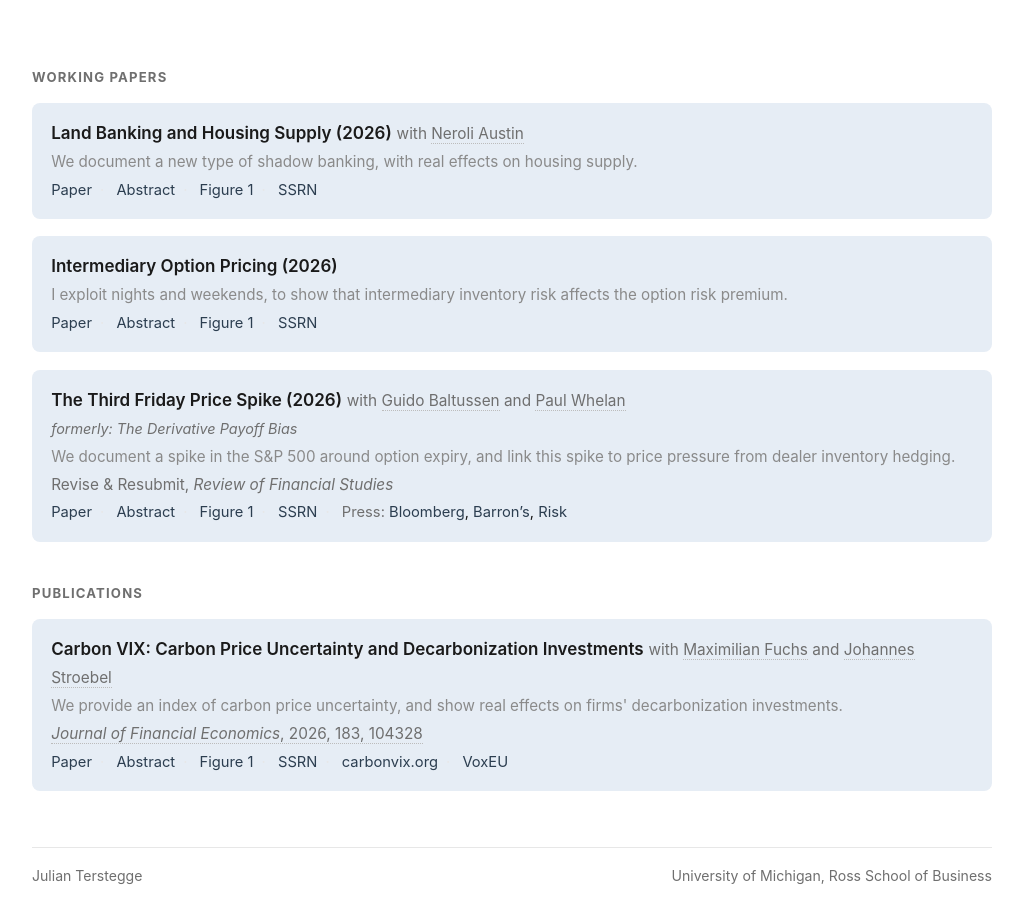
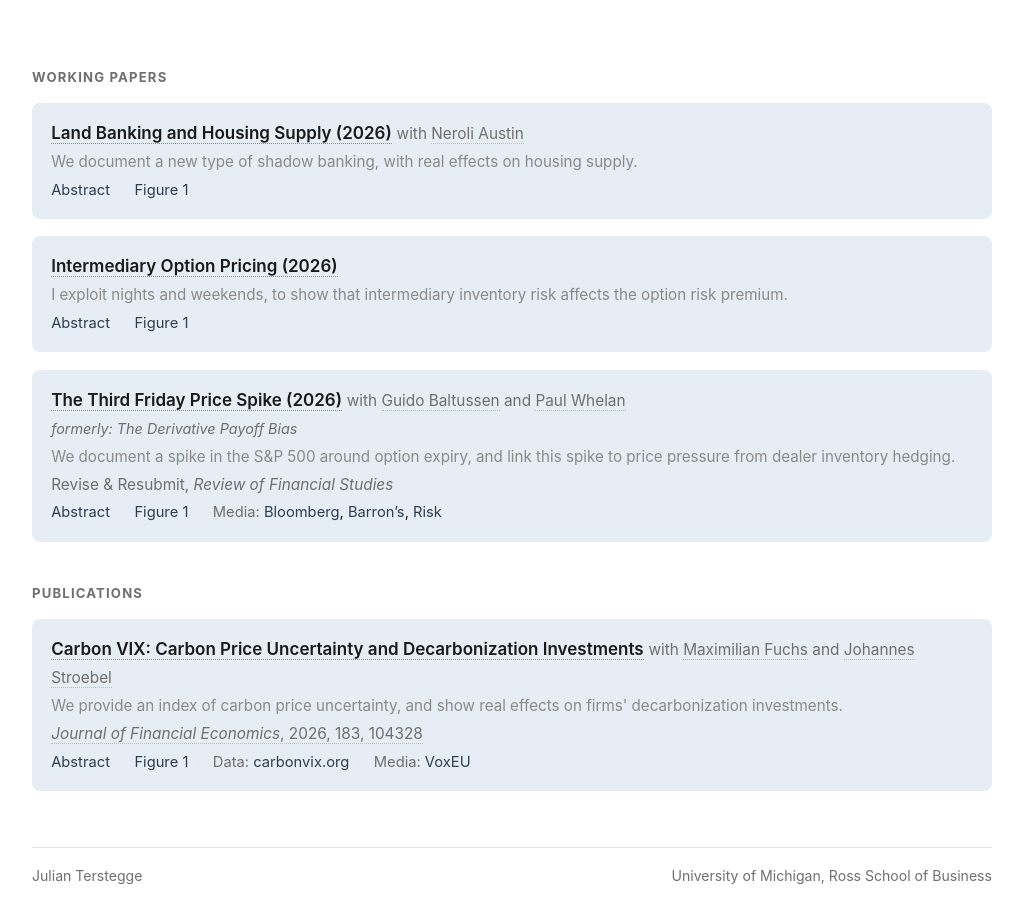
Before and after one commit to julianterstegge/julianterstegge.github.io, a plain HTML site: page index.html in a window 1280 px wide. Shown: the part 705-1628 px from the top of the page, without its empty margins (128-1151 px from the left). Drawn offline with Linux system fonts and the light colour scheme.

Commit message:
Link paper titles to SSRN and drop the Paper and SSRN buttons; label Data and Media links
Co-Authored-By: Claude Fable 5.2 <noreply@anthropic.com>

```diff
--- a/css/style.css
+++ b/css/style.css
@@ -142,6 +142,14 @@ h2.page-title {
   border-radius: 8px;
 }
 .pub-title { font-weight: 600; color: var(--ink); }
+/* The title links to the paper on SSRN (there is no separate Paper or SSRN
+   button). It keeps the bold ink look; a dotted underline, the site's idiom
+   for a mellow link, shows that it is clickable, and turns solid on hover */
+.pub-title a {
+  color: inherit;
+  border-bottom: 1px dotted #8a8a8a;
+}
+.pub-title a:hover { color: var(--link-h); border-bottom: 1px solid currentColor; }
 .pub-formerly { color: var(--muted); font-size: .9rem; font-style: italic; }
 /* One-sentence paper summary on its own line below the title — light grey */
 .pub-oneliner { color: #8a8a8a; font-size: .95rem; }
@@ -158,7 +166,7 @@ h2.page-title {
 .pub-links { font-size: .92rem; margin-top: .15rem; }
 .pub-links a { white-space: nowrap; }
 .pub-links .sep { color: var(--rule); margin: 0 .5rem; }
-.pub-links .press-label { color: var(--muted); }
+.pub-links .link-label { color: var(--muted); }
 
 /* Abstract & figure toggles — styled to match the .pub-links links */
 .abstract-toggle,
--- a/index.html
+++ b/index.html
@@ -83,13 +83,11 @@
       <h2>Working Papers</h2>
       <ul class="pub-list">
         <li id="paper-landbanking">
-          <span class="pub-title">Land Banking and Housing Supply (2026)</span> <span class="pub-meta">with <a href="https://www.neroliaustin.com/" target="_blank" rel="noopener noreferrer">Neroli Austin</a></span><br>
+          <span class="pub-title"><a href="https://papers.ssrn.com/sol3/papers.cfm?abstract_id=7728238" target="_blank" rel="noopener noreferrer" title="Read the paper on SSRN">Land Banking and Housing Supply (2026)</a></span> <span class="pub-meta">with <a href="https://www.neroliaustin.com/" target="_blank" rel="noopener noreferrer">Neroli Austin</a></span><br>
           <span class="pub-oneliner">We document a new type of shadow banking, with real effects on housing supply.</span>
           <div class="pub-links">
-            <a href="assets/papers/land_banking_and_housing_supply.pdf" target="_blank" rel="noopener noreferrer">Paper</a><span class="sep">·</span>
             <button type="button" class="abstract-toggle" aria-expanded="false" aria-controls="abs-landbanking">Abstract</button><span class="sep">·</span>
-            <button type="button" class="figure-toggle" aria-expanded="false" aria-controls="fig-landbanking">Figure 1</button><span class="sep">·</span>
-            <a href="https://papers.ssrn.com/sol3/papers.cfm?abstract_id=7728238" target="_blank" rel="noopener noreferrer">SSRN</a>
+            <button type="button" class="figure-toggle" aria-expanded="false" aria-controls="fig-landbanking">Figure 1</button>
           </div>
           <div class="abstract" id="abs-landbanking">
             <p>We study the financing of the U.S. builder sector, and document a new type of shadow banking, which affects housing supply. Bank lending against land collapsed in 2008 and has not returned at its old scale. Instead, builders rely on "land banks," firms that hold land on their balance sheet and sell land options to builders. We document this new regime in new hand-collected data: The share of land that builders hold via option has grown from 23% in 2009 to 72% in 2025, equivalent to five years of builders' homebuilding, or above $600 billion at current new-home prices. Builders exercise almost all land options when they come due. Thus, land banks provide balance sheet space, but carry little land price risk in normal times. However, in a land price crash, losses fall on land banks, which are financed with private capital. Based on these facts, we develop a model of the new U.S. housing supply curve. Due to land banking, housing supply is scheduled years in advance, and is about two thirds less price elastic in the short run. This "sticky housing supply" from land banking resulted in roughly 245,000 fewer homes built during the 2020&ndash;2021 housing boom, a quarter of annual U.S. single-family homebuilding. We conclude that land banking has contributed to the current U.S. housing shortage.</p>
@@ -100,13 +98,11 @@
           </div>
         </li>
         <li id="paper-intermediary">
-          <span class="pub-title">Intermediary Option Pricing (2026)</span><br>
+          <span class="pub-title"><a href="https://papers.ssrn.com/sol3/papers.cfm?abstract_id=5877762" target="_blank" rel="noopener noreferrer" title="Read the paper on SSRN">Intermediary Option Pricing (2026)</a></span><br>
           <span class="pub-oneliner">I exploit nights and weekends, to show that intermediary inventory risk affects the option risk premium.</span>
           <div class="pub-links">
-            <a href="assets/papers/intermediary_option_pricing.pdf" target="_blank" rel="noopener noreferrer">Paper</a><span class="sep">·</span>
             <button type="button" class="abstract-toggle" aria-expanded="false" aria-controls="abs-intermediary">Abstract</button><span class="sep">·</span>
-            <button type="button" class="figure-toggle" aria-expanded="false" aria-controls="fig-intermediary">Figure 1</button><span class="sep">·</span>
-            <a href="https://papers.ssrn.com/sol3/papers.cfm?abstract_id=5877762" target="_blank" rel="noopener noreferrer">SSRN</a>
+            <button type="button" class="figure-toggle" aria-expanded="false" aria-controls="fig-intermediary">Figure 1</button>
           </div>
           <div class="abstract" id="abs-intermediary">
             <p>I exploit nights to show that intermediary inventory risk drives the option risk premium. Nights raise dealers' inventory risk on a schedule unrelated to economy-wide risk aversion, because the daily closure of regular equity markets lowers liquidity and impedes delta-hedge adjustments. I quantify dealers' "gap risk" and find that it predicts S&amp;P 500 option returns overnight (when the friction binds) relative to the same options' day returns. After overnight equity trading emerged around 2006, loosening the friction on weeknights but not weekends, the intra-week option premium attenuated by nearly two thirds, especially in options where dealers' inventory is concentrated.</p>
@@ -117,16 +113,14 @@
           </div>
         </li>
         <li id="paper-payoff">
-          <span class="pub-title">The Third Friday Price Spike (2026)</span> <span class="pub-meta">with <a href="https://www.eur.nl/en/people/guido-baltussen" target="_blank" rel="noopener noreferrer">Guido Baltussen</a> and <a href="https://sites.google.com/view/paulwhelan/home" target="_blank" rel="noopener noreferrer">Paul Whelan</a></span><br>
+          <span class="pub-title"><a href="https://papers.ssrn.com/sol3/papers.cfm?abstract_id=4562800" target="_blank" rel="noopener noreferrer" title="Read the paper on SSRN">The Third Friday Price Spike (2026)</a></span> <span class="pub-meta">with <a href="https://www.eur.nl/en/people/guido-baltussen" target="_blank" rel="noopener noreferrer">Guido Baltussen</a> and <a href="https://sites.google.com/view/paulwhelan/home" target="_blank" rel="noopener noreferrer">Paul Whelan</a></span><br>
           <span class="pub-formerly">formerly: The Derivative Payoff Bias</span><br>
           <span class="pub-oneliner">We document a spike in the S&amp;P 500 around option expiry, and link this spike to price pressure from dealer inventory hedging.</span><br>
           <span class="pub-meta">Revise &amp; Resubmit, <em>Review of Financial Studies</em></span>
           <div class="pub-links">
-            <a href="assets/papers/third_friday_price_spike.pdf" target="_blank" rel="noopener noreferrer">Paper</a><span class="sep">·</span>
             <button type="button" class="abstract-toggle" aria-expanded="false" aria-controls="abs-payoff">Abstract</button><span class="sep">·</span>
             <button type="button" class="figure-toggle" aria-expanded="false" aria-controls="fig-payoff">Figure 1</button><span class="sep">·</span>
-            <a href="https://papers.ssrn.com/sol3/papers.cfm?abstract_id=4562800" target="_blank" rel="noopener noreferrer">SSRN</a><span class="sep">·</span>
-            <span class="press-label">Press:</span>
+            <span class="link-label">Media:</span>
             <a href="https://www.bloomberg.com/news/articles/2023-09-27/s-p-500-options-quirk-mints-billions-stirring-manipulation-talk" target="_blank" rel="noopener noreferrer">Bloomberg</a>,
             <a href="https://www.barrons.com/articles/triple-witching-day-options-manipulated-dd8dd5ae" target="_blank" rel="noopener noreferrer">Barron’s</a>,
             <a href="https://www.risk.net/investing/7957783/witching-day-price-spikes-point-to-options-market-manipulation-study" target="_blank" rel="noopener noreferrer">Risk</a>
@@ -146,15 +140,15 @@
       <h2>Publications</h2>
       <ul class="pub-list">
         <li id="paper-carbonvix">
-          <span class="pub-title">Carbon VIX: Carbon Price Uncertainty and Decarbonization Investments</span> <span class="pub-meta">with <a href="https://maximilian-fuchs.github.io/" target="_blank" rel="noopener noreferrer">Maximilian Fuchs</a> and <a href="https://pages.stern.nyu.edu/~jstroebe/" target="_blank" rel="noopener noreferrer">Johannes Stroebel</a></span><br>
+          <span class="pub-title"><a href="https://papers.ssrn.com/sol3/papers.cfm?abstract_id=4913715" target="_blank" rel="noopener noreferrer" title="Read the paper on SSRN">Carbon VIX: Carbon Price Uncertainty and Decarbonization Investments</a></span> <span class="pub-meta">with <a href="https://maximilian-fuchs.github.io/" target="_blank" rel="noopener noreferrer">Maximilian Fuchs</a> and <a href="https://pages.stern.nyu.edu/~jstroebe/" target="_blank" rel="noopener noreferrer">Johannes Stroebel</a></span><br>
           <span class="pub-oneliner">We provide an index of carbon price uncertainty, and show real effects on firms' decarbonization investments.</span><br>
           <span class="pub-meta"><a href="https://doi.org/10.1016/j.jfineco.2026.104328" target="_blank" rel="noopener noreferrer"><em>Journal of Financial Economics</em>, 2026, 183, 104328</a></span>
           <div class="pub-links">
-            <a href="assets/papers/carbon_vix.pdf" target="_blank" rel="noopener noreferrer">Paper</a><span class="sep">·</span>
             <button type="button" class="abstract-toggle" aria-expanded="false" aria-controls="abs-carbonvix">Abstract</button><span class="sep">·</span>
             <button type="button" class="figure-toggle" aria-expanded="false" aria-controls="fig-carbonvix">Figure 1</button><span class="sep">·</span>
-            <a href="https://papers.ssrn.com/sol3/papers.cfm?abstract_id=4913715" target="_blank" rel="noopener noreferrer">SSRN</a><span class="sep">·</span>
+            <span class="link-label">Data:</span>
             <a href="https://carbonvix.org" target="_blank" rel="noopener noreferrer">carbonvix.org</a><span class="sep">·</span>
+            <span class="link-label">Media:</span>
             <a href="https://cepr.org/voxeu/columns/carbon-price-uncertainty" target="_blank" rel="noopener noreferrer">VoxEU</a>
           </div>
           <div class="abstract" id="abs-carbonvix">
```
